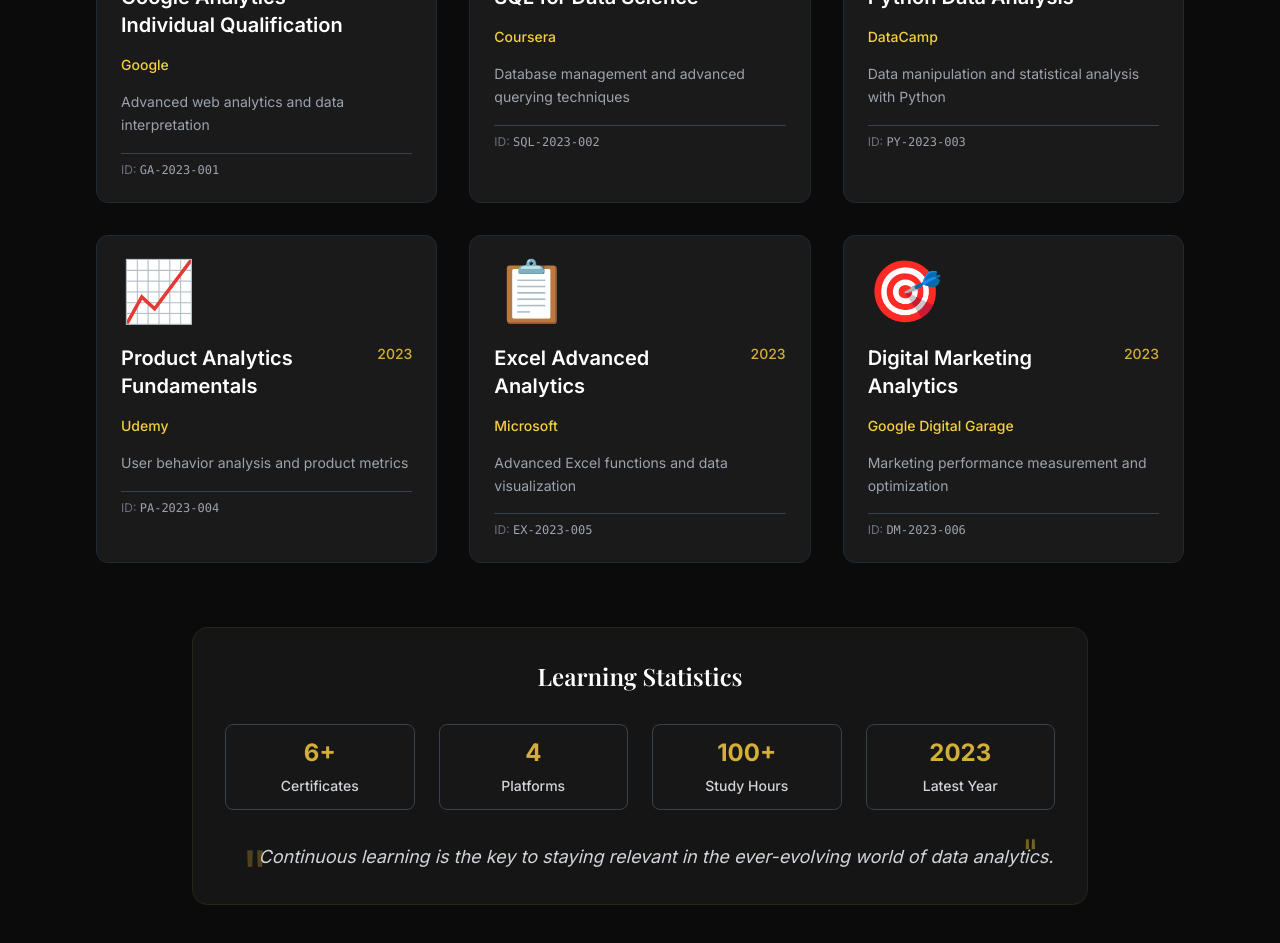
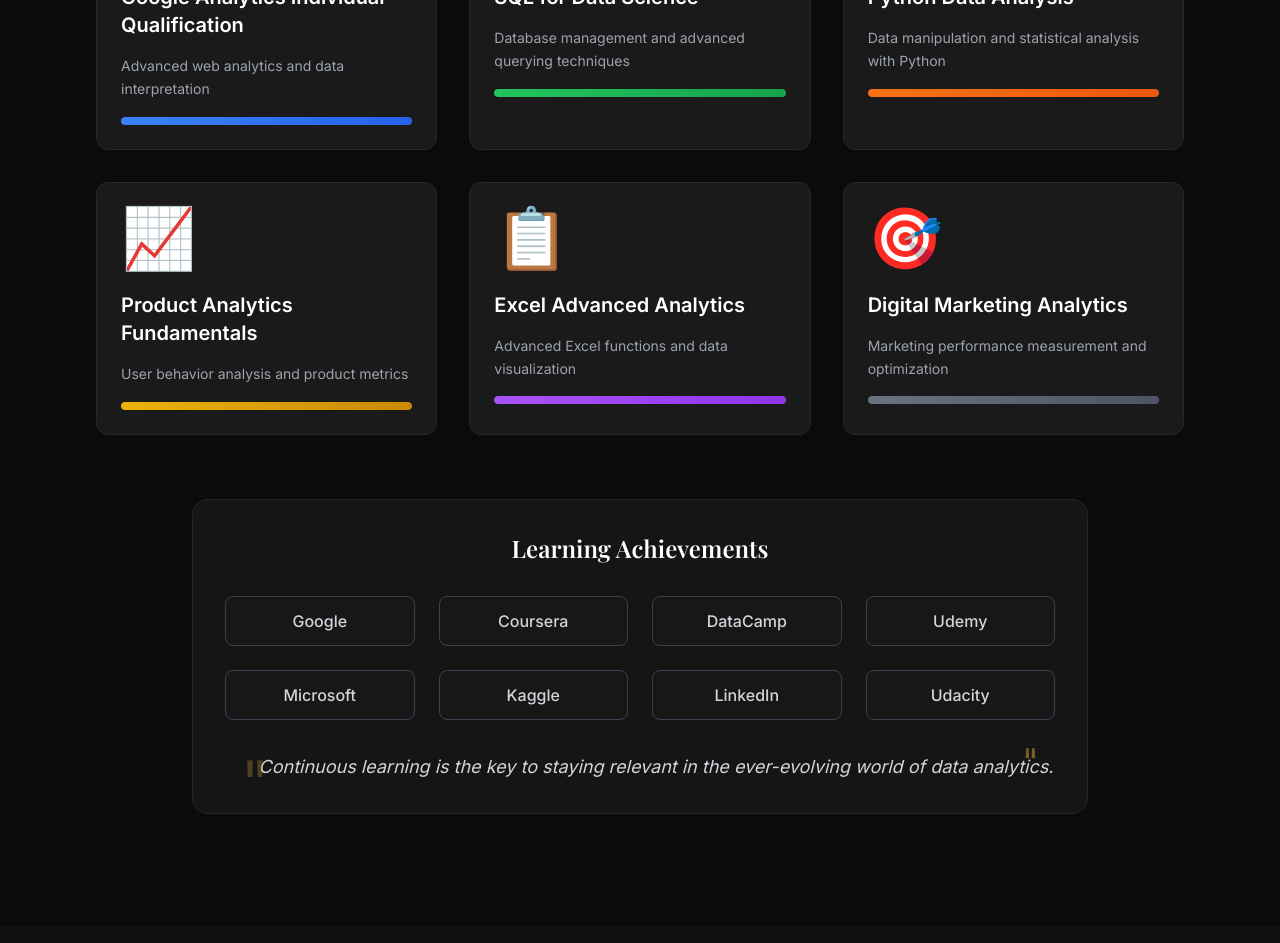
Before and after one commit to dimalahmad/My-Profile, a React (Vite) app: page / in a window 1280 px wide. Shown: the part 5380-6323 px from the top of the page. Built offline with nearby package versions, Linux system fonts and the light colour scheme.

Commit message:
Perbaikan Bug Display

```diff
--- a/src/components/Certificates.jsx
+++ b/src/components/Certificates.jsx
@@ -4,58 +4,40 @@
 const Certificates = () => {
   const certificates = [
     {
-      id: 1,
       name: 'Google Analytics Individual Qualification',
       icon: '📊',
-      issuer: 'Google',
-      date: '2023',
       description: 'Advanced web analytics and data interpretation',
-      credentialId: 'GA-2023-001'
+      color: 'from-blue-500 to-blue-600'
     },
     {
-      id: 2,
       name: 'SQL for Data Science',
       icon: '🗃️',
-      issuer: 'Coursera',
-      date: '2023',
       description: 'Database management and advanced querying techniques',
-      credentialId: 'SQL-2023-002'
+      color: 'from-green-500 to-green-600'
     },
     {
-      id: 3,
       name: 'Python Data Analysis',
       icon: '🐍',
-      issuer: 'DataCamp',
-      date: '2023',
       description: 'Data manipulation and statistical analysis with Python',
-      credentialId: 'PY-2023-003'
+      color: 'from-orange-500 to-orange-600'
     },
     {
-      id: 4,
       name: 'Product Analytics Fundamentals',
       icon: '📈',
-      issuer: 'Udemy',
-      date: '2023',
       description: 'User behavior analysis and product metrics',
-      credentialId: 'PA-2023-004'
+      color: 'from-yellow-500 to-yellow-600'
     },
     {
-      id: 5,
       name: 'Excel Advanced Analytics',
       icon: '📋',
-      issuer: 'Microsoft',
-      date: '2023',
       description: 'Advanced Excel functions and data visualization',
-      credentialId: 'EX-2023-005'
+      color: 'from-purple-500 to-purple-600'
     },
     {
-      id: 6,
       name: 'Digital Marketing Analytics',
       icon: '🎯',
-      issuer: 'Google Digital Garage',
-      date: '2023',
       description: 'Marketing performance measurement and optimization',
-      credentialId: 'DM-2023-006'
+      color: 'from-gray-500 to-gray-600'
     }
   ];
 
@@ -101,9 +83,9 @@
           viewport={{ once: true, amount: 0.25 }}
           className="grid grid-cols-1 md:grid-cols-2 lg:grid-cols-3 gap-8"
         >
-          {certificates.map((cert, index) => (
+          {certificates.map((certificate, index) => (
             <motion.div
-              key={cert.id}
+              key={certificate.name}
               variants={fadeIn("up", index * 0.1)}
               whileHover={{ y: -10, scale: 1.02 }}
               className="card group cursor-pointer relative overflow-hidden"
@@ -115,7 +97,7 @@
                   whileHover={{ rotate: [0, -10, 10, 0] }}
                   transition={{ duration: 0.5 }}
                 >
-                  {cert.icon}
+                  {certificate.icon}
                 </motion.div>
 
                 {/* Glow effect */}
@@ -124,28 +106,22 @@
 
               {/* Certificate Content */}
               <div className="space-y-4">
-                <div className="flex items-start justify-between">
-                  <h3 className="text-xl font-semibold text-white group-hover:text-gold transition-colors duration-300 flex-1">
-                    {cert.name}
-                  </h3>
-                  <span className="text-gold text-sm font-medium ml-2">
-                    {cert.date}
-                  </span>
-                </div>
+                <h3 className="text-xl font-semibold text-white group-hover:text-gold transition-colors duration-300">
+                  {certificate.name}
+                </h3>
 
-                <p className="text-gold-light font-medium text-sm">
-                  {cert.issuer}
+                <p className="text-gray-400 text-sm leading-relaxed group-hover:text-gray-300 transition-colors duration-300">
+                  {certificate.description}
                 </p>
 
-                <p className="text-gray-400 text-sm leading-relaxed group-hover:text-gray-300 transition-colors duration-300">
-                  {cert.description}
-                </p>
-
-                {/* Credential ID */}
-                <div className="pt-2 border-t border-gray-700">
-                  <p className="text-xs text-gray-500">
-                    ID: <span className="text-gray-400 font-mono">{cert.credentialId}</span>
-                  </p>
+                {/* Progress indicator */}
+                <div className="w-full bg-gray-700 rounded-full h-2 overflow-hidden">
+                  <motion.div
+                    className={`h-full bg-gradient-to-r ${certificate.color} rounded-full`}
+                    initial={{ width: 0 }}
+                    whileInView={{ width: "100%" }}
+                    transition={{ duration: 1, delay: index * 0.1 }}
+                  />
                 </div>
               </div>
 
@@ -155,7 +131,7 @@
           ))}
         </motion.div>
 
-        {/* Additional Achievements */}
+        {/* Additional Certificates */}
         <motion.div
           variants={fadeIn("up", 0.5)}
           initial="hidden"
@@ -168,25 +144,19 @@
             whileHover={{ scale: 1.02 }}
           >
             <h3 className="text-2xl font-heading font-semibold text-white mb-8">
-              Learning Statistics
+              Learning Achievements
             </h3>
 
             <div className="grid grid-cols-2 md:grid-cols-4 gap-6 mb-8">
-              {[
-                { number: '6+', label: 'Certificates' },
-                { number: '4', label: 'Platforms' },
-                { number: '100+', label: 'Study Hours' },
-                { number: '2023', label: 'Latest Year' }
-              ].map((stat, index) => (
+              {['Google', 'Coursera', 'DataCamp', 'Udemy', 'Microsoft', 'Kaggle', 'LinkedIn', 'Udacity'].map((platform, index) => (
                 <motion.div
-                  key={stat.label}
+                  key={platform}
                   initial={{ opacity: 0, y: 20 }}
                   whileInView={{ opacity: 1, y: 0 }}
                   transition={{ delay: index * 0.1 }}
                   className="p-3 bg-dark-gray/50 rounded-lg border border-gray-700 hover:border-gold/50 transition-colors duration-300"
                 >
-                  <div className="text-2xl font-bold text-gold mb-1">{stat.number}</div>
-                  <span className="text-gray-300 text-sm font-medium">{stat.label}</span>
+                  <span className="text-gray-300 font-medium">{platform}</span>
                 </motion.div>
               ))}
             </div>
```
